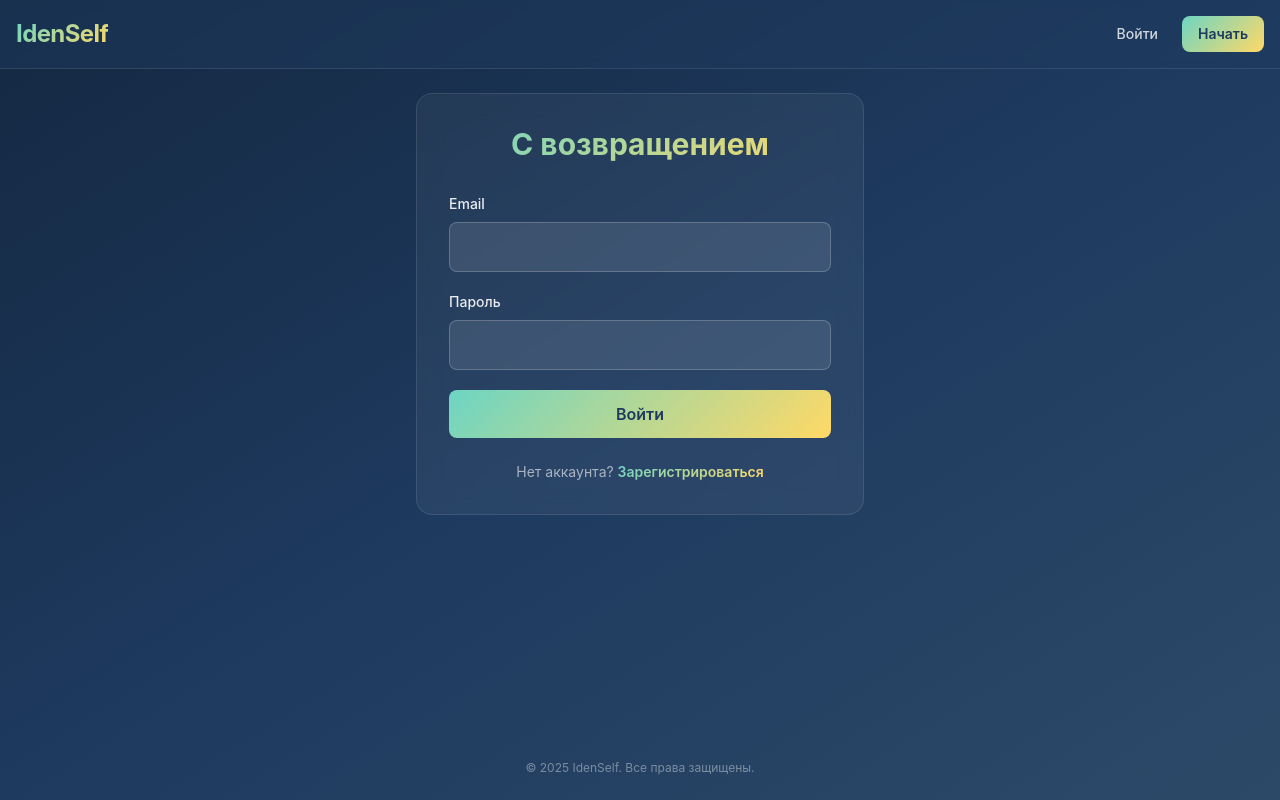
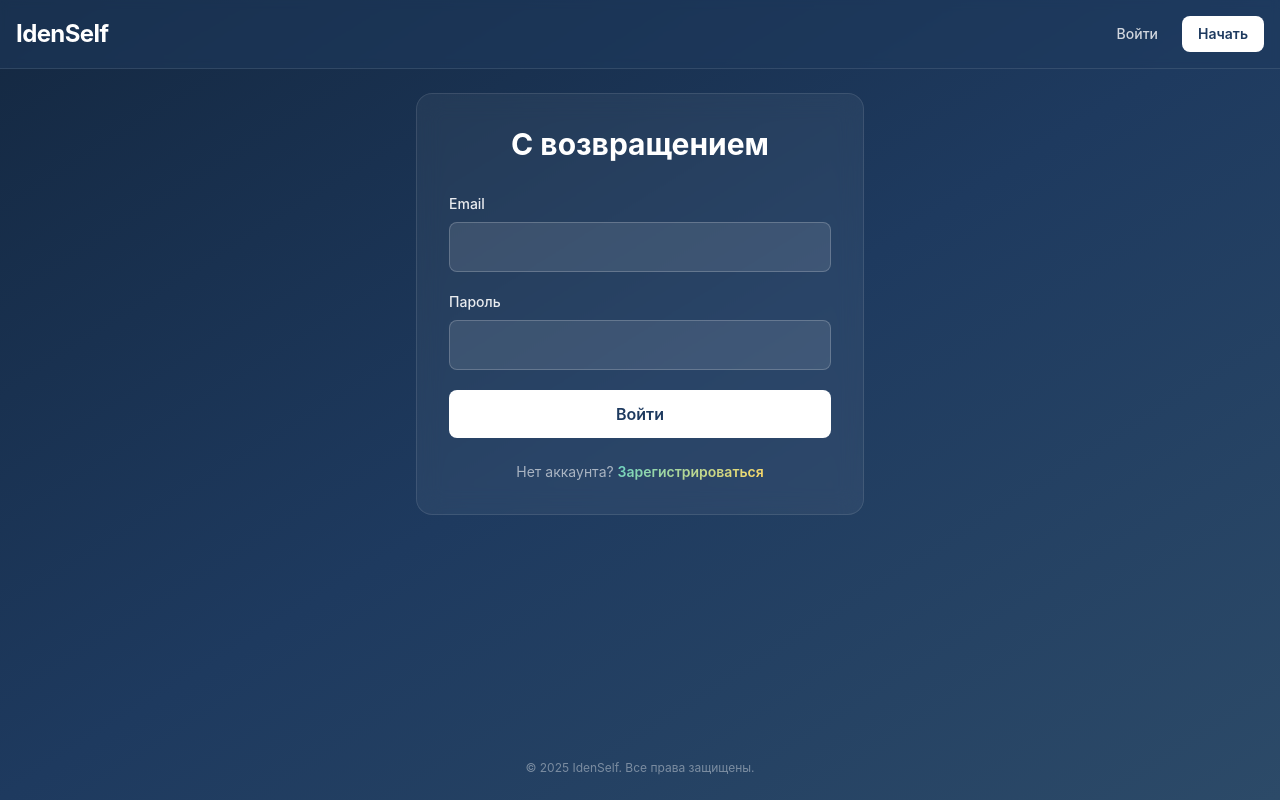
Before and after one commit to zagovormasonov/idenself, a React (Vite) app in the folder client/: page /login in a window 1280 px wide. Built offline with nearby package versions, Linux system fonts and the light colour scheme.

Commit message:
Change headings and buttons to white color

```diff
--- a/client/src/App.tsx
+++ b/client/src/App.tsx
@@ -11,12 +11,12 @@ import { ResultsPage } from './pages/ResultsPage';
 // Placeholder for other pages
 const HomePage = () => (
   <div className="text-center py-20">
-    <h2 className="text-5xl font-bold mb-6 bg-gradient-brand bg-clip-text text-transparent leading-tight">Ваш путь к себе начинается здесь</h2>
+    <h2 className="text-5xl font-bold mb-6 text-white leading-tight">Ваш путь к себе начинается здесь</h2>
     <p className="text-xl text-white/80 mb-12 max-w-2xl mx-auto leading-relaxed">
       Профессиональная оценка с использованием ИИ поможет вам лучше понять себя
     </p>
     <div className="flex justify-center mb-16">
-        <a href="/complaint" className="bg-gradient-brand text-navy px-10 py-4 rounded-xl text-lg font-semibold hover:shadow-2xl hover:shadow-primary/50 transition-all transform hover:scale-105">Начать оценку</a>
+        <a href="/complaint" className="bg-white text-navy px-10 py-4 rounded-xl text-lg font-semibold hover:shadow-2xl hover:shadow-white/50 transition-all transform hover:scale-105">Начать оценку</a>
     </div>
     <div className="grid grid-cols-1 md:grid-cols-3 gap-6 text-left mt-12">
         <div className="p-8 bg-white/5 backdrop-blur-sm rounded-2xl border border-white/10 hover:bg-white/10 transition-all">
--- a/client/src/components/Layout.tsx
+++ b/client/src/components/Layout.tsx
@@ -14,7 +14,7 @@ export const Layout: React.FC = () => {
   return (
     <div className="min-h-screen flex flex-col bg-gradient-to-br from-navy-dark via-navy to-navy-light">
       <header className="bg-navy/50 backdrop-blur-sm border-b border-white/10 p-4 flex justify-between items-center z-10">
-        <Link to="/" className="text-2xl font-bold bg-gradient-brand bg-clip-text text-transparent tracking-tight">IdenSelf</Link>
+        <Link to="/" className="text-2xl font-bold text-white tracking-tight">IdenSelf</Link>
         <nav>
             {user ? (
                 <div className="flex items-center gap-6">
@@ -24,7 +24,7 @@ export const Layout: React.FC = () => {
             ) : (
                 <div className="flex items-center gap-6">
                      <Link to="/login" className="text-sm font-medium text-white/80 hover:text-white transition-colors">Войти</Link>
-                     <Link to="/register" className="px-4 py-2 bg-gradient-brand text-navy font-semibold rounded-lg text-sm hover:shadow-lg hover:shadow-primary/50 transition-all">Начать</Link>
+                     <Link to="/register" className="px-4 py-2 bg-white text-navy font-semibold rounded-lg text-sm hover:shadow-lg hover:shadow-white/50 transition-all">Начать</Link>
                 </div>
             )}
         </nav>
--- a/client/src/pages/ComplaintPage.tsx
+++ b/client/src/pages/ComplaintPage.tsx
@@ -22,7 +22,7 @@ export const ComplaintPage: React.FC = () => {
 
   return (
     <div className="max-w-3xl mx-auto py-12">
-      <h2 className="text-4xl font-bold mb-6 bg-gradient-brand bg-clip-text text-transparent">Как вы себя чувствуете?</h2>
+      <h2 className="text-4xl font-bold mb-6 text-white">Как вы себя чувствуете?</h2>
       <p className="mb-8 text-white/80 text-lg leading-relaxed">
         Опишите своими словами жалобы, симптомы или то, что вас беспокоит. Чем больше деталей вы предоставите, тем лучше мы сможем вам помочь.
       </p>
@@ -36,7 +36,7 @@ export const ComplaintPage: React.FC = () => {
         <button
           onClick={handleSubmit}
           disabled={loading || !complaint.trim()}
-          className="bg-gradient-brand text-navy px-10 py-4 rounded-xl text-lg font-semibold hover:shadow-2xl hover:shadow-primary/50 transition-all disabled:opacity-50 disabled:hover:shadow-none transform hover:scale-105 disabled:hover:scale-100"
+          className="bg-white text-navy px-10 py-4 rounded-xl text-lg font-semibold hover:shadow-2xl hover:shadow-white/50 transition-all disabled:opacity-50 disabled:hover:shadow-none transform hover:scale-105 disabled:hover:scale-100"
         >
           {loading ? 'Анализирую...' : 'Начать оценку'}
         </button>
--- a/client/src/pages/LoginPage.tsx
+++ b/client/src/pages/LoginPage.tsx
@@ -24,7 +24,7 @@ export const LoginPage: React.FC = () => {
   return (
     <div className="flex justify-center items-center h-full">
       <div className="bg-white/5 backdrop-blur-md p-8 rounded-2xl border border-white/10 w-full max-w-md">
-        <h2 className="text-3xl font-bold mb-8 text-center bg-gradient-brand bg-clip-text text-transparent">С возвращением</h2>
+        <h2 className="text-3xl font-bold mb-8 text-center text-white">С возвращением</h2>
         {error && <div className="bg-red-500/10 border border-red-500/50 text-red-200 p-3 rounded-lg mb-4 text-sm">{error}</div>}
         <form onSubmit={handleSubmit} className="space-y-5">
           <div>
@@ -47,7 +47,7 @@ export const LoginPage: React.FC = () => {
               required
             />
           </div>
-          <button type="submit" className="w-full bg-gradient-brand text-navy p-3 rounded-lg font-semibold hover:shadow-lg hover:shadow-primary/50 transition-all transform hover:scale-[1.02]">
+          <button type="submit" className="w-full bg-white text-navy p-3 rounded-lg font-semibold hover:shadow-lg hover:shadow-white/50 transition-all transform hover:scale-[1.02]">
             Войти
           </button>
         </form>
--- a/client/src/pages/RegisterPage.tsx
+++ b/client/src/pages/RegisterPage.tsx
@@ -27,7 +27,7 @@ export const RegisterPage: React.FC = () => {
   return (
     <div className="flex justify-center items-center h-full">
       <div className="bg-white/5 backdrop-blur-md p-8 rounded-2xl border border-white/10 w-full max-w-md">
-        <h2 className="text-3xl font-bold mb-8 text-center bg-gradient-brand bg-clip-text text-transparent">Создать аккаунт</h2>
+        <h2 className="text-3xl font-bold mb-8 text-center text-white">Создать аккаунт</h2>
         {error && <div className="bg-red-500/10 border border-red-500/50 text-red-200 p-3 rounded-lg mb-4 text-sm">{error}</div>}
         <form onSubmit={handleSubmit} className="space-y-5">
           <div>
@@ -50,7 +50,7 @@ export const RegisterPage: React.FC = () => {
               required
             />
           </div>
-          <button type="submit" className="w-full bg-gradient-brand text-navy p-3 rounded-lg font-semibold hover:shadow-lg hover:shadow-primary/50 transition-all transform hover:scale-[1.02]">
+          <button type="submit" className="w-full bg-white text-navy p-3 rounded-lg font-semibold hover:shadow-lg hover:shadow-white/50 transition-all transform hover:scale-[1.02]">
             Зарегистрироваться
           </button>
         </form>
```
